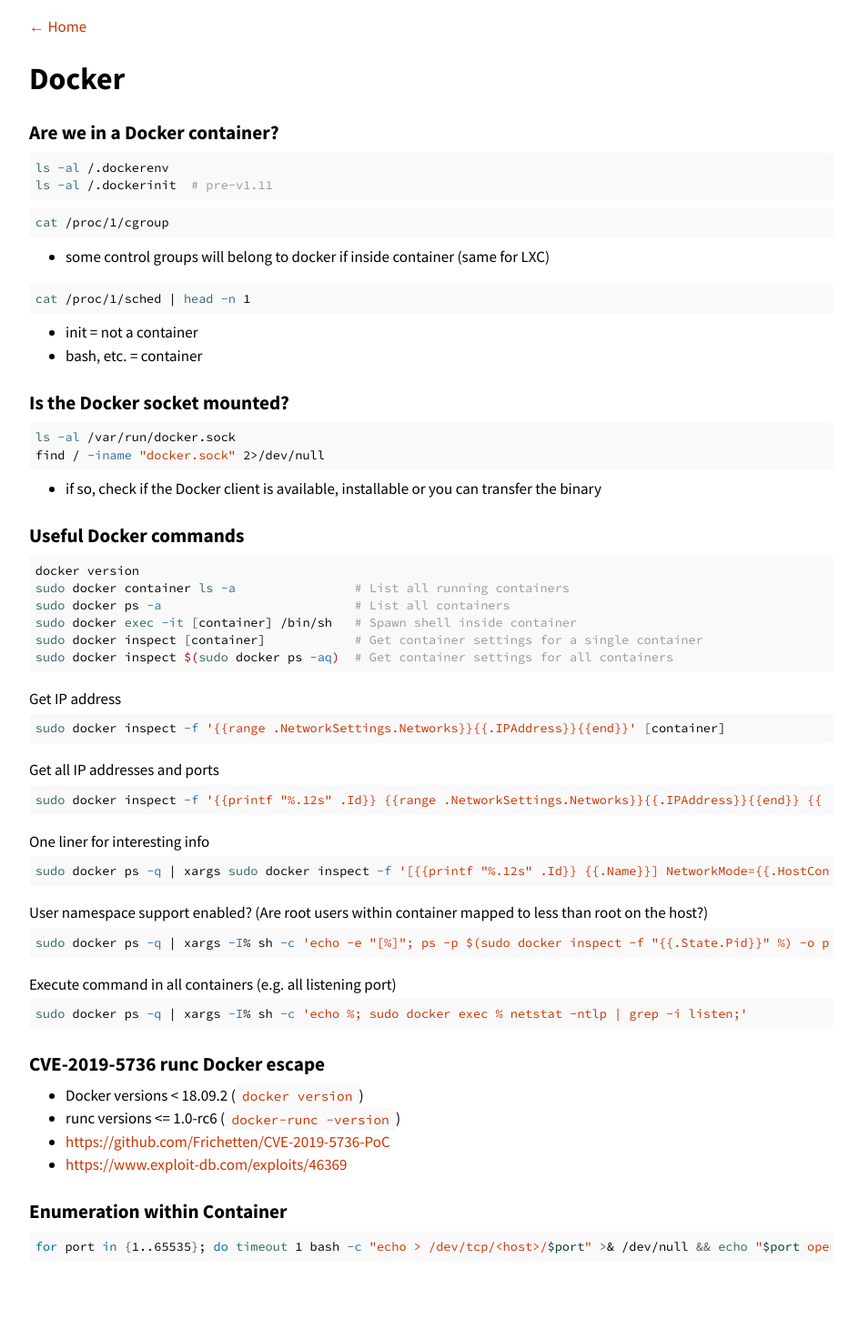
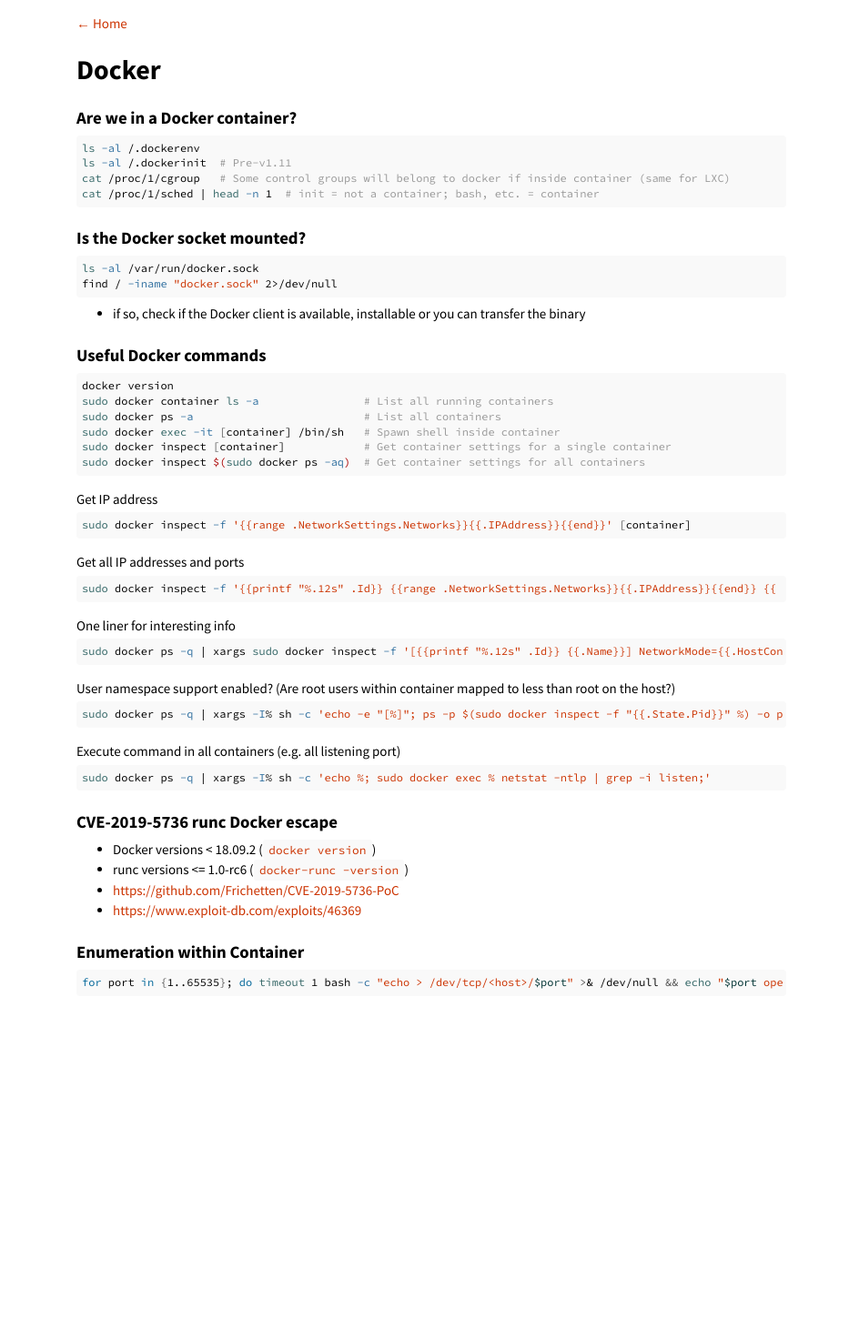
Before and after one commit to agrzeslak/cheatsheet, a Jekyll site: the page built from _topics/docker.md, in a window 1280 px wide. Shown: the whole page at 91% size, without its empty margins (166-1110 px from the left). Built offline with Jekyll 4.4.1, drawn with Linux system fonts in a browser that asks for light colours; after the commit the page ends 1170 px from its top, so only the background shows below that.

Commit message:
Restructured docker further and decreased font size using variable rather than manual

````diff
--- a/_sass/utilities/_variables.scss
+++ b/_sass/utilities/_variables.scss
@@ -5,8 +5,8 @@
 
 // Globals
 $font-stack: 'Source Sans Pro', sans-serif;
-$font-size: 17px;
-$font-size-mobile: 15px;
+$font-size: 15px;
+$font-size-mobile: 13px;
 
 $code-font-stack: 'Source Code Pro', monospace;
 
--- a/_topics/docker.md
+++ b/_topics/docker.md
@@ -11,19 +11,10 @@ tags:
 ### Are we in a Docker container?
 ```shell
 ls -al /.dockerenv
-ls -al /.dockerinit  # pre-v1.11
+ls -al /.dockerinit  # Pre-v1.11
+cat /proc/1/cgroup   # Some control groups will belong to docker if inside container (same for LXC)
+cat /proc/1/sched | head -n 1  # init = not a container; bash, etc. = container
 ```
-
-```shell
-cat /proc/1/cgroup
-```
-- some control groups will belong to docker if inside container (same for LXC)
-
-```shell
-cat /proc/1/sched | head -n 1
-```
-- init = not a container
-- bash, etc. = container
 
 ### Is the Docker socket mounted?
 ```shell
````
